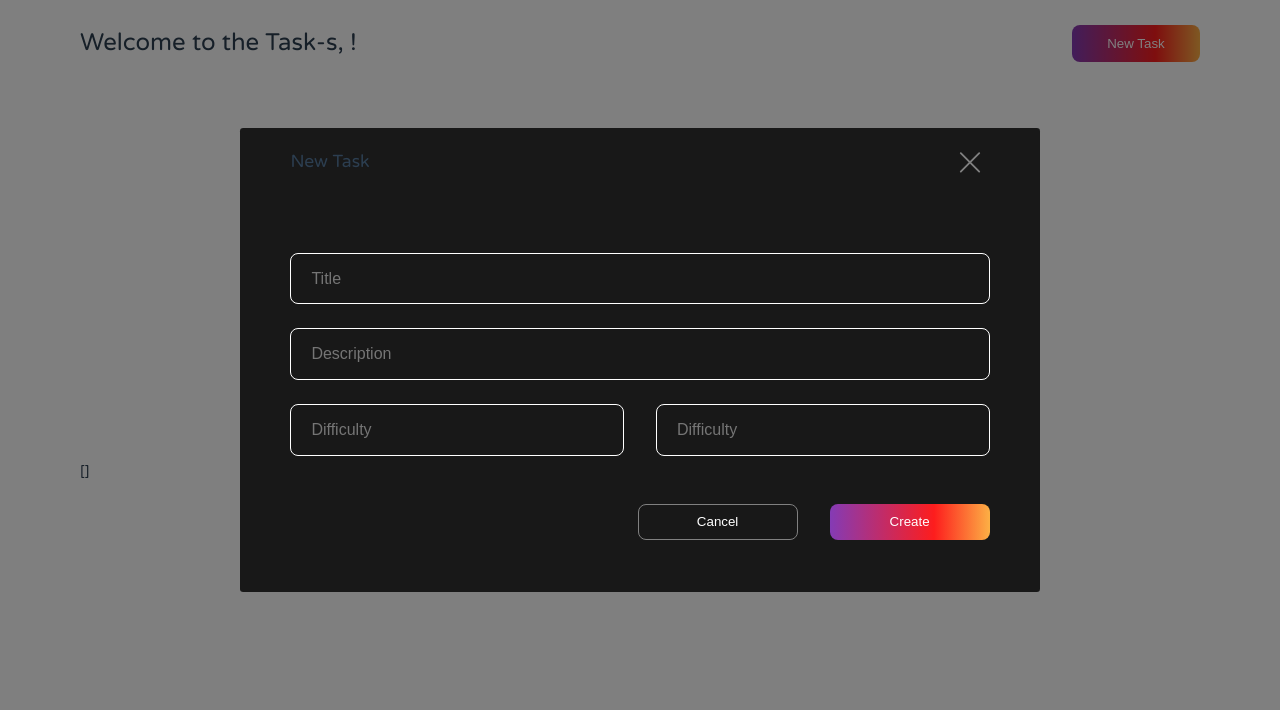
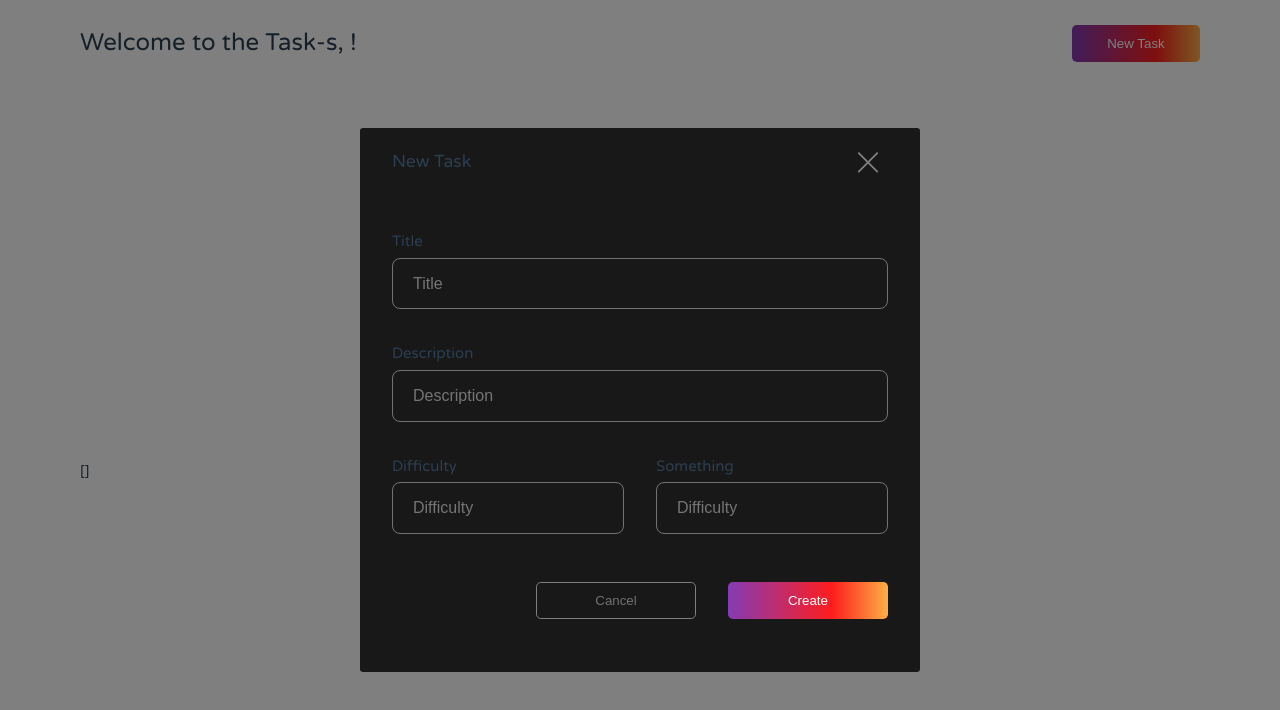
Before and after one commit to diogenesOliver/Task-s, a Vue app in the folder web/: page /task-s/1/1 in a window 1280 px wide. Both pictures are taken after a click on the button "New Task". Shown: the top 710 px of the page. Built offline with nearby package versions, Linux system fonts and the light colour scheme; no server answers.

Commit message:
feat: Adding lables from inputs of the modal

```diff
--- a/web/src/components/TaskPageComponent.vue
+++ b/web/src/components/TaskPageComponent.vue
@@ -22,11 +22,30 @@
 
                 <div class="task-input">
                     <form>
-                        <input type="email" class="form-input" id="taskTitle" placeholder="Title" v-model="tasksInfo.title">
-                        <input type="email" class="form-input" id="taskDescription" placeholder="Description" v-model="tasksInfo.description">
+                        <div class="form-control">
+                            <label for="title">Title</label>
+                            <input name="title" type="text" class="form-input" id="taskTitle" placeholder="Title"
+                                v-model="tasksInfo.title">
+                        </div>
+
+                        <div class="form-control">
+                            <label for="desc">Description</label>
+                            <input name="desc" type="text" class="form-input" id="taskDescription" placeholder="Description"
+                                v-model="tasksInfo.description">
+                        </div>
+
                         <div class="forms">
-                            <input type="number" class="form-input" id="taskDifficulty" placeholder="Difficulty" v-model="tasksInfo.difficulty">
-                            <input type="email" class="form-input" placeholder="Difficulty">
+                            <div class="form-control">
+                                <label for="diff">Difficulty</label>
+                                <input name="diff" type="number" class="form-input" id="taskDifficulty"
+                                    placeholder="Difficulty" v-model="tasksInfo.difficulty">
+                            </div>
+
+                            <div class="form-control">
+                                <label for="something">Something</label>
+                                <input name="something" type="email" class="form-input" placeholder="Difficulty">
+                            </div>
+
                         </div>
                     </form>
                 </div>
@@ -94,7 +113,7 @@ export default {
                 const taskDifficulty = document.getElementById('taskDifficulty') as HTMLElement
 
                 const inputs: HTMLElement[] = [taskTitle, taskDescription, taskDifficulty]
-                for(let input of inputs){
+                for (let input of inputs) {
                     input.style.borderColor = '#930000'
                 }
             }
@@ -152,7 +171,7 @@ h1 {
     color: white;
     background: linear-gradient(90deg, hsl(276, 51%, 47%) 0%, rgba(253, 29, 29, 1) 65%, rgba(252, 176, 69, 1) 100%);
 
-    border-radius: .5rem;
+    border-radius: .3rem;
     border: none;
 
     cursor: pointer;
@@ -178,8 +197,8 @@ h1 {
     border-radius: .2rem;
     padding-inline: 2rem;
 
-    width: 50rem;
-    height: 29rem;
+    width: 35rem;
+    height: 34rem;
 
     margin-inline: auto;
     margin-top: 10%;
@@ -217,7 +236,25 @@ h1 {
 .icon-close-modal,
 .task-input,
 .buttons {
-    width: 95%;
+    width: 100%;
+}
+
+input[type=number]::-webkit-inner-spin-button {
+    -webkit-appearance: none;
+
+}
+
+input[type=number] {
+    -moz-appearance: textfield;
+    appearance: textfield;
+
+}
+
+.task-input form {
+    display: flex;
+    flex-direction: column;
+
+    gap: 2rem;
 }
 
 .icon-close-modal {
@@ -231,6 +268,23 @@ h1 {
 svg {
     cursor: pointer;
     height: 2.3rem;
+}
+
+.form-control label {
+    position: absolute;
+}
+
+.cancel-task {
+    color: #ebebeb6c;
+}
+
+.cancel-task,
+.form-control input {
+    border-color: #ebebeb6c;
+}
+
+.form-control input {
+    margin-top: 1.8rem;
 }
 
 .task-inpput {
```
